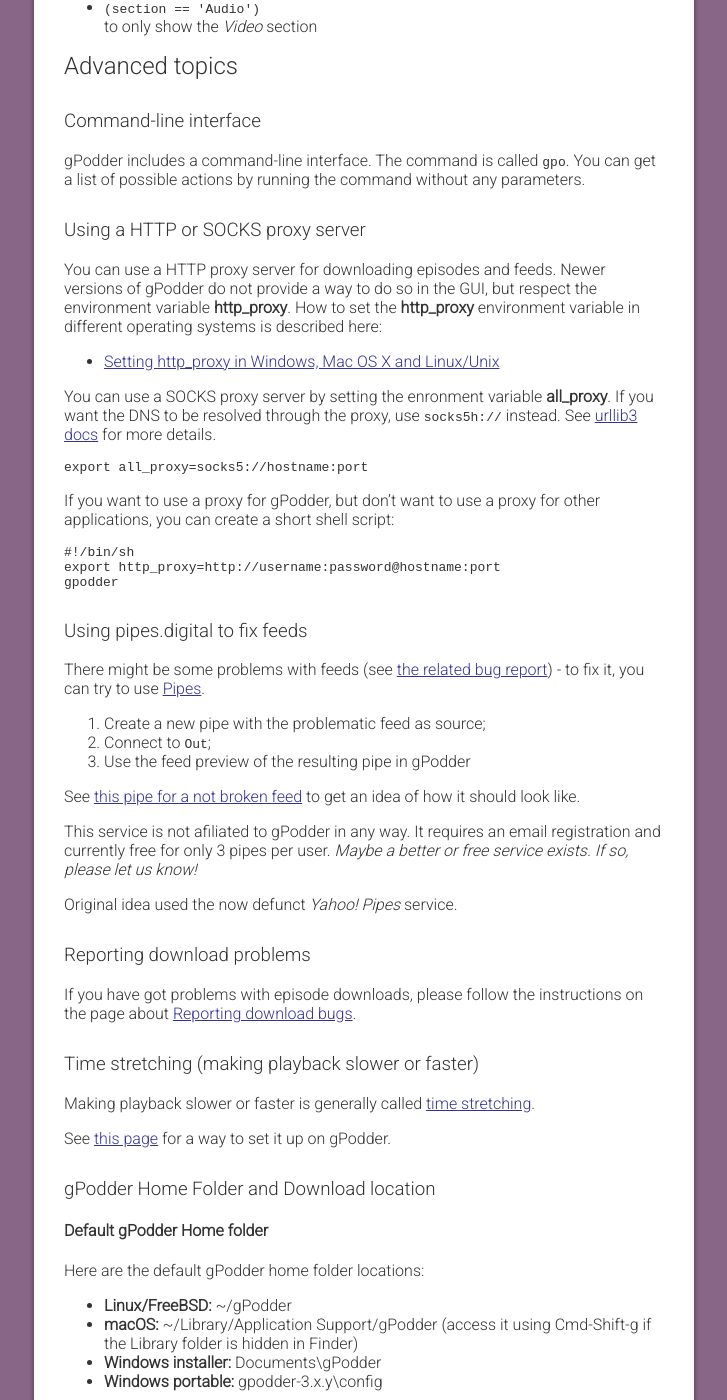
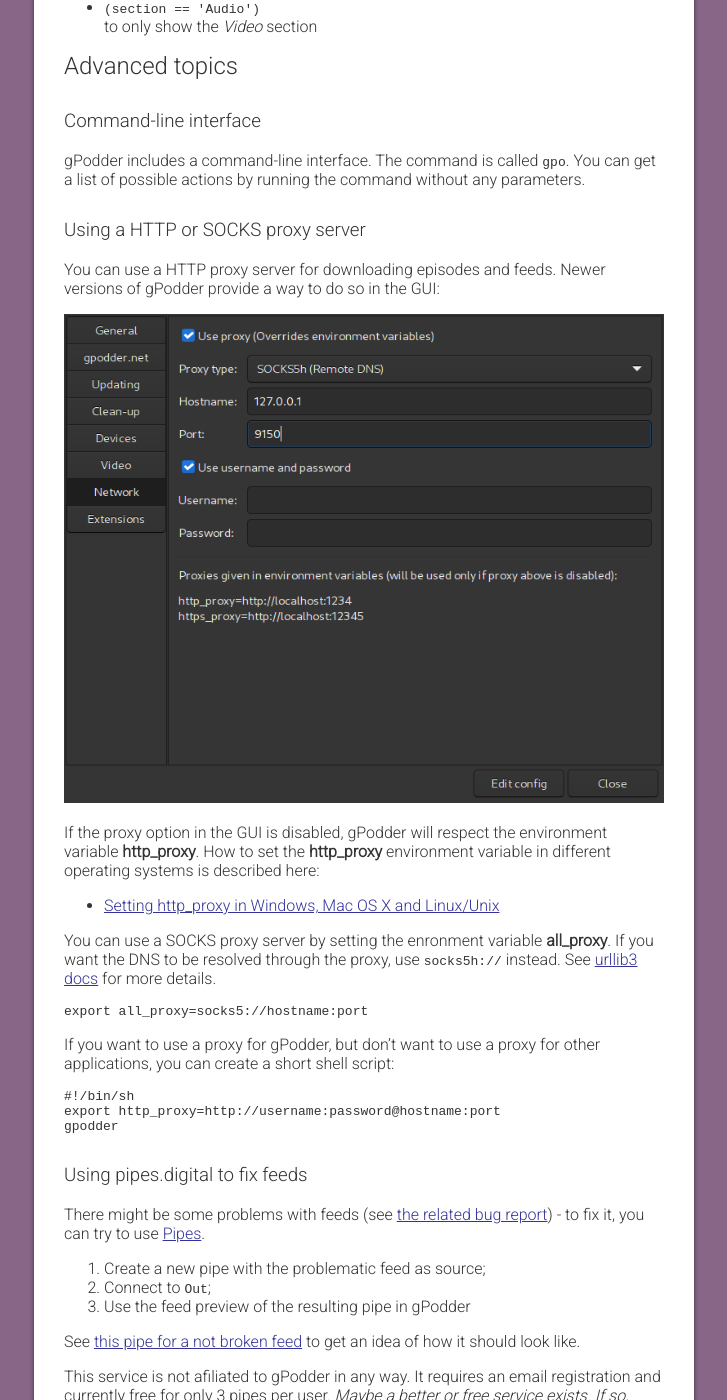
Before and after one commit to gpodder/gpodder.github.io, a Jekyll site: the page built from docs/user-manual.md, in a window 1280 px wide and 1400 px high, scrolled down 10548 px. Shown: the whole window, without its empty margins (276-1003 px from the left). Built offline with Jekyll 4.4.1, drawn with Linux system fonts in a browser that asks for light colours; our own code applies the rules of GitHub Pages for plain Markdown files.

Commit message:
Add documentation about GUI proxy options

```diff
--- a/docs/user-manual.md
+++ b/docs/user-manual.md
@@ -321,7 +321,11 @@
 
 ### Using a HTTP or SOCKS proxy server
 
-You can use a HTTP proxy server for downloading episodes and feeds. Newer versions of gPodder do not provide a way to do so in the GUI, but respect the environment variable **http\_proxy**. How to set the **http\_proxy** environment variable in different operating systems is described here:
+You can use a HTTP proxy server for downloading episodes and feeds. Newer versions of gPodder provide a way to do so in the GUI:
+
+![Using HTTP or SOCKS proxy](gpodder-proxy.png)
+
+If the proxy option in the GUI is disabled, gPodder will respect the environment variable **http\_proxy**. How to set the **http\_proxy** environment variable in different operating systems is described here:
 
 -   [Setting http\_proxy in Windows, Mac OS X and Linux/Unix](http://docs.activestate.com/activeperl/5.10/faq/ActivePerl-faq2.html#setting_http_proxy)
 
```
Also changed, not shown: docs/extensions/youtubedl.md (+2 -0 lines), docs/gpodder-proxy.png (added).
